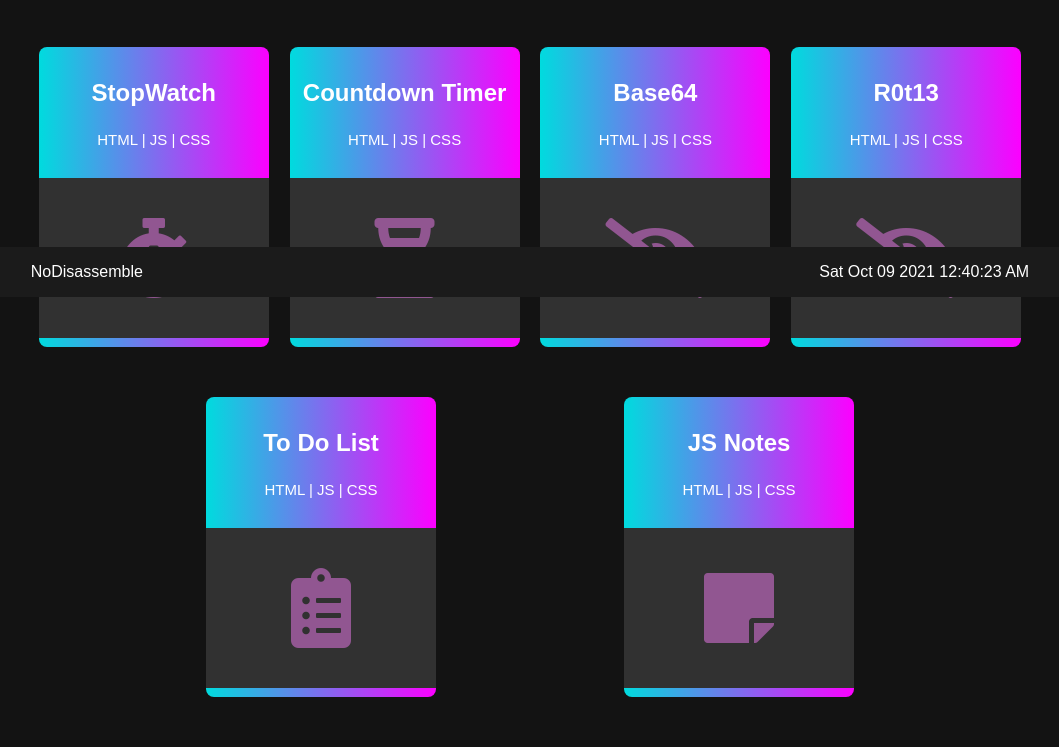
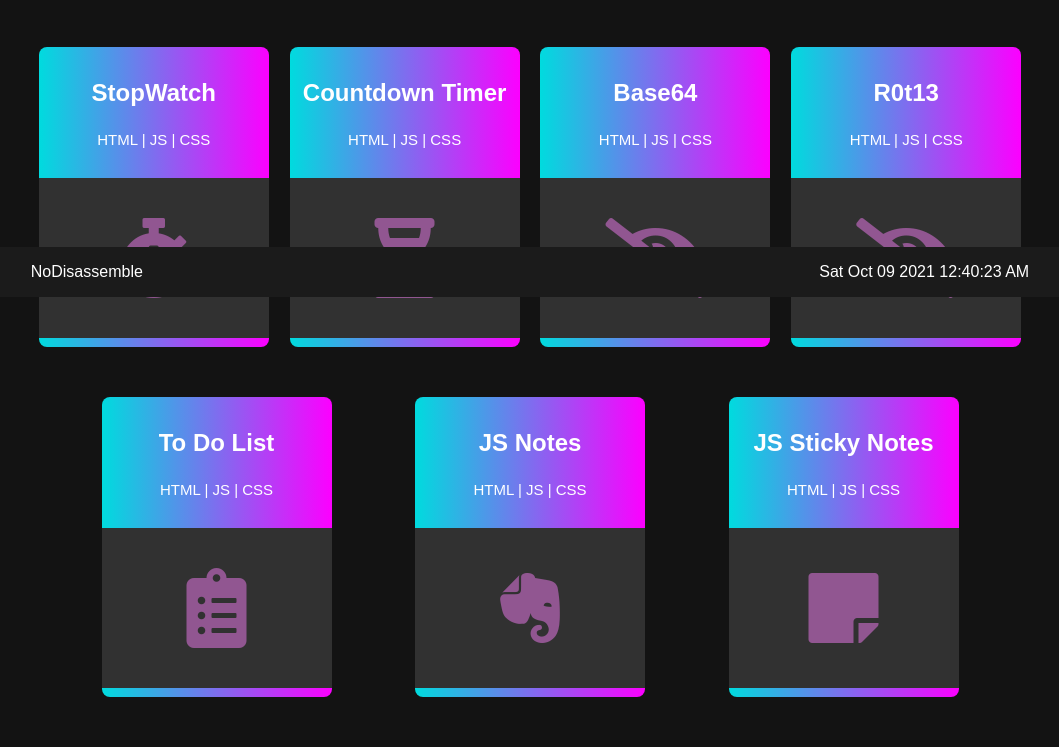
Before and after one commit to drrobotnik/javascript, a plain HTML site: page index.html in a window 1280 px wide. Shown: the part 503-1250 px from the top of the page, without its empty margins (110-1169 px from the left). Drawn offline with Linux system fonts and the light colour scheme.

Commit message:
Add files via upload

```diff
--- a/index.html
+++ b/index.html
@@ -115,6 +115,15 @@
                 <h2>JS Notes</h2>
                 <p>HTML | JS | CSS</p>
                 <div class="card-icon-banner">
+                  <div class="card-icon"><i class="fab fa-evernote fa-5x"></i></div>
+                </div>
+              </div>
+            </a>
+            <a href="https://nodisassemble.github.io/javascript/lists/stickynotes" target="_blank">
+              <div class="card">
+                <h2>JS Sticky Notes</h2>
+                <p>HTML | JS | CSS</p>
+                <div class="card-icon-banner">
                   <div class="card-icon"><i class="fas fa-sticky-note fa-5x"></i></div>
                 </div>
               </div>
```
